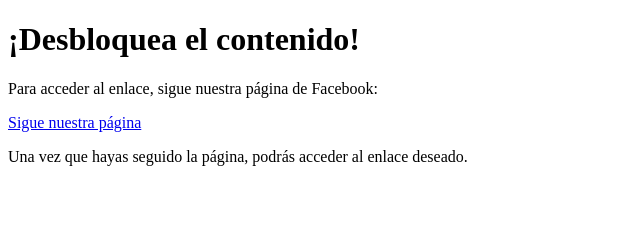
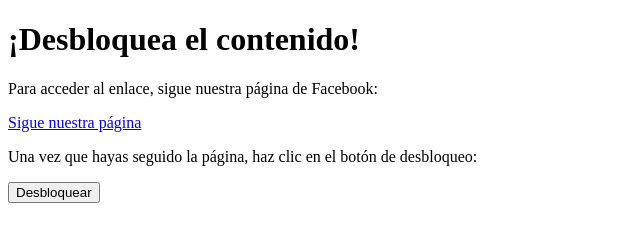
Before and after one commit to bartificial/bartificial.github.io, a plain HTML site: page index.html in a window 1280 px wide. Shown: the whole page, without its empty margins (0-640 px from the left). Drawn offline with Linux system fonts and the light colour scheme.

Commit message:
Update index.html

```diff
--- a/index.html
+++ b/index.html
@@ -8,7 +8,27 @@
 <body>
     <h1>¡Desbloquea el contenido!</h1>
     <p>Para acceder al enlace, sigue nuestra página de Facebook:</p>
-    <a href="https://www.facebook.com/tu_pagina" target="_blank">Sigue nuestra página</a>
-    <p>Una vez que hayas seguido la página, podrás acceder al enlace deseado.</p>
+    <a href="https://www.facebook.com/dd.freestyle1" target="_blank">Sigue nuestra página</a>
+    <p>Una vez que hayas seguido la página, haz clic en el botón de desbloqueo:</p>
+    <button id="botonDesbloqueo" style="display: none;">Desbloquear</button>
+
+    <script>
+        // Verificar si se siguió la página de Facebook
+        function verificarSeguimiento() {
+            // Aquí puedes agregar lógica para verificar si el usuario siguió la página.
+            // Por ahora, simplemente simularemos que se siguió la página.
+            return true;
+        }
+
+        // Mostrar el botón de desbloqueo si se siguió la página
+        if (verificarSeguimiento()) {
+            document.getElementById("botonDesbloqueo").style.display = "block";
+        }
+
+        // Función para redirigir al enlace de destino
+        function desbloquearContenido() {
+            window.location.href = "https://t.me/+kxGWW01ZEqllMDcx";
+        }
+    </script>
 </body>
 </html>
```
